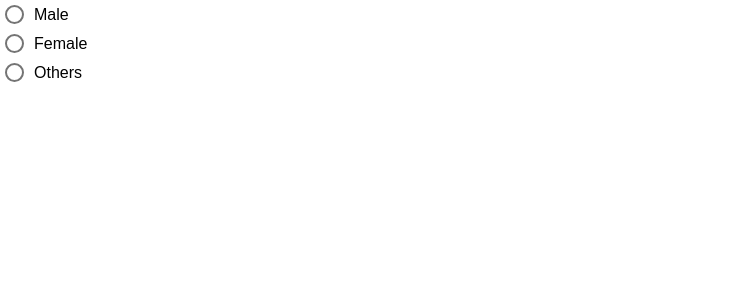
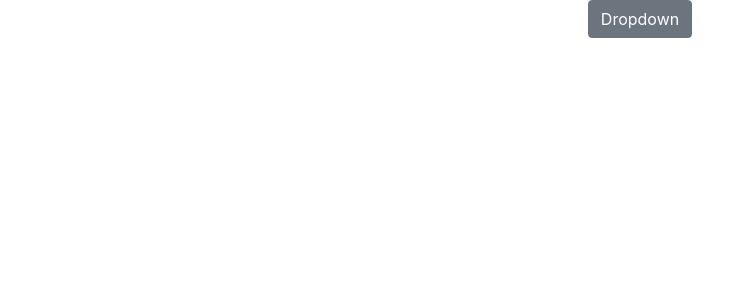
Before and after one commit to nimishsrivastava/lego-training-components, a React (Create React App) app: page / in a window 1280 px wide. Shown: the top 300 px of the page, without its empty margins (0-750 px from the left). Built offline with nearby package versions, Linux system fonts and the light colour scheme.

Commit message:
add dropdown component

```diff
--- a/package.json
+++ b/package.json
@@ -3,9 +3,10 @@
   "version": "0.1.0",
   "private": true,
   "dependencies": {
+    "bootstrap": "4.1.1",
     "prop-types": "^15.6.2",
-    "react": "^16.5.0",
-    "react-dom": "^16.5.0",
+    "react": "16.3.2",
+    "react-dom": "16.3.2",
     "react-scripts": "1.1.5",
     "reactstrap": "^6.4.0"
   },
--- a/src/App.js
+++ b/src/App.js
@@ -3,32 +3,42 @@ import './App.css';
 import './components/TextField'
 import RadioButtonGroup from "./components/RadioButtonGroup";
 import CustomerModal from "./modal/customerModal";
+import DropdownMenuComponent from "./components/Dropdown";
 
-const data = [{genderId: '1', value: 'Male'}, {genderId: '2', value: 'Female'}, {genderId: '3', value: 'Others'}]
+const data = [
+    {id: '1', label: 'Header', stylingProps: {header: true}},
+    {id: '2', label: 'Action', stylingProps: {disabled: true}},
+    {id: '3', label: 'Try', stylingProps: {disabled: false}},
+]
+
 
 class App extends Component {
     constructor(props) {
         super(props);
         this.state = {
-            selectedButtonId: ''
+            isDropdownOpen: false
         };
         this.customer = new CustomerModal()
+    }
+
+    toggleDropdown = () => {
+        this.setState(prevState => ({
+            isDropdownOpen: !prevState.isDropdownOpen
+        }));
     }
 
     render() {
         return (
             <div className="App">
-                <RadioButtonGroup
+                <DropdownMenuComponent
+                    buttonName={'Dropdown'}
                     data={data}
-                    idKey={'genderId'}
-                    onClick={(id, value) => {
-                        this.setState({
-                            selectedButtonId: id,
-                        });
+                    dropdownProps={{
+                        isOpen: this.state.isDropdownOpen,
+                        toggle: () => {
+                            this.toggleDropdown()
+                        }
                     }}
-                    modal={this.customer}
-                    modalKey={'genderId'}
-                    selectedButtonId={this.state.selectedButtonId}
                 />
             </div>
         );
--- /dev/null
+++ b/src/components/Dropdown/DropdownMenuComponent.js
@@ -0,0 +1,26 @@
+import React, {Component} from 'react';
+import {Dropdown, DropdownToggle, DropdownMenu, DropdownItem} from 'reactstrap';
+import PropTypes from 'prop-types';
+
+class DropdownMenuComponent extends Component {
+    render() {
+        return (
+            <Dropdown
+                {...this.props.dropdownProps}
+            >
+                <DropdownToggle {...this.props.dropdownToggleProps}>
+                    {this.props.buttonName}
+                </DropdownToggle>
+                <DropdownMenu {...this.props.dropdownMenuProps}>
+                    {
+                        this.props.data.map((item, key) => (
+                            <DropdownItem {...item.stylingProps}>{item.label}</DropdownItem>
+                        ))
+                    }
+                </DropdownMenu>
+            </Dropdown>
+        );
+    }
+}
+
+export default DropdownMenuComponent;
--- /dev/null
+++ b/src/components/Dropdown/index.js
@@ -0,0 +1,3 @@
+import './dropdown.css'
+
+export {default} from './DropdownMenuComponent'
--- a/src/index.js
+++ b/src/index.js
@@ -3,6 +3,7 @@ import ReactDOM from 'react-dom';
 import './index.css';
 import App from './App';
 import registerServiceWorker from './registerServiceWorker';
+import 'bootstrap/dist/css/bootstrap.css';
 
 ReactDOM.render(<App />, document.getElementById('root'));
 registerServiceWorker();
```
Also changed, not shown: src/components/Dropdown/dropdown.css (added).
